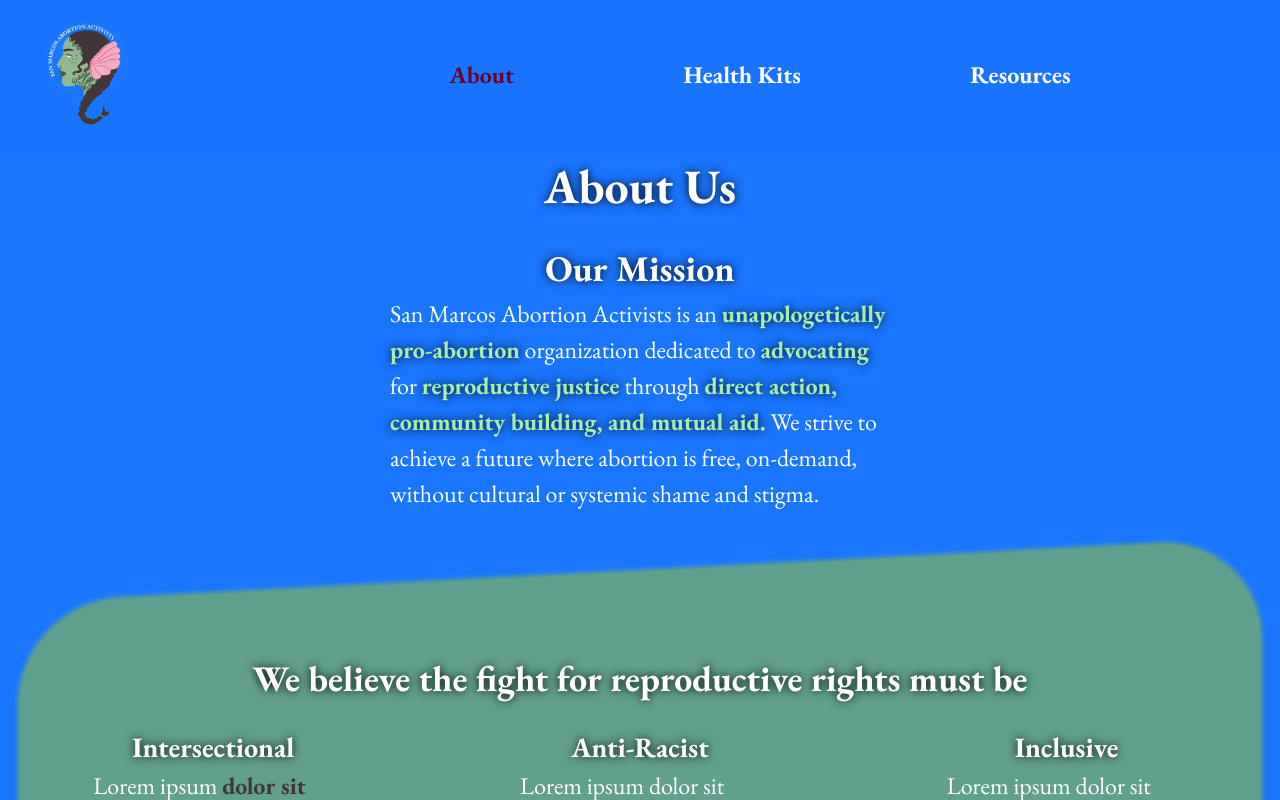
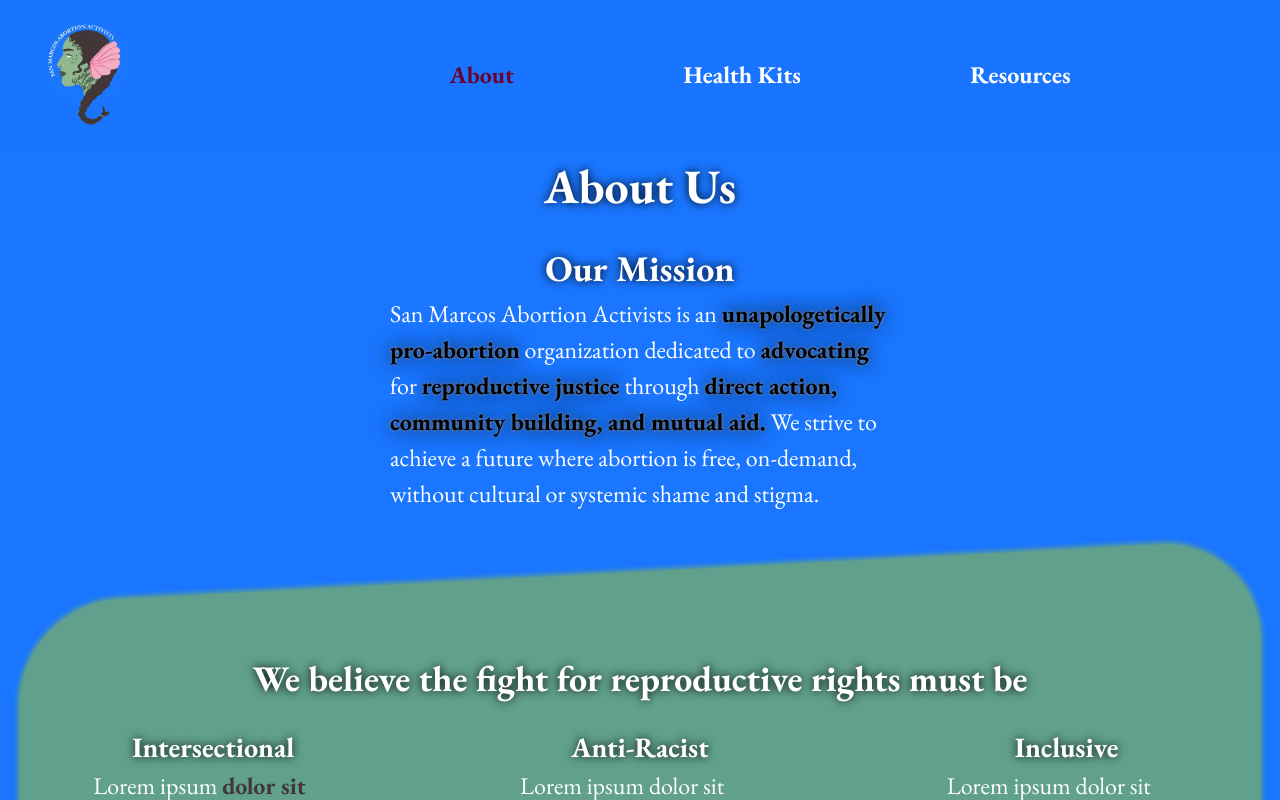
Before and after one commit to ChrisPitts/san-marcos-abortion-activists, a React (Vite) app: page /about in a window 1280 px wide. Shown: the top 800 px of the page. Built offline with nearby package versions, Linux system fonts and the light colour scheme.

Commit message:
changed style of emphasized text

```diff
--- a/src/css/App.scss
+++ b/src/css/App.scss
@@ -62,7 +62,8 @@
 .emphasized {
 	color: $highlight-color;
 	font-weight: 700;
-	text-shadow: 0 0 10px black;
+	text-shadow: 0 0 3px rgb(146, 146, 146),
+	0 0 20px black;
 }
 
 .btn, input[type="submit"] {
--- a/src/css/variables/_colors.scss
+++ b/src/css/variables/_colors.scss
@@ -2,7 +2,7 @@
 $neutral-color: #61A08D;
 $action-color: #68032F;
 
-$highlight-color: #A7EEAE;
+$highlight-color: black;
 $highlight-color-2: #423738;
 
 $text-color: white;
```
